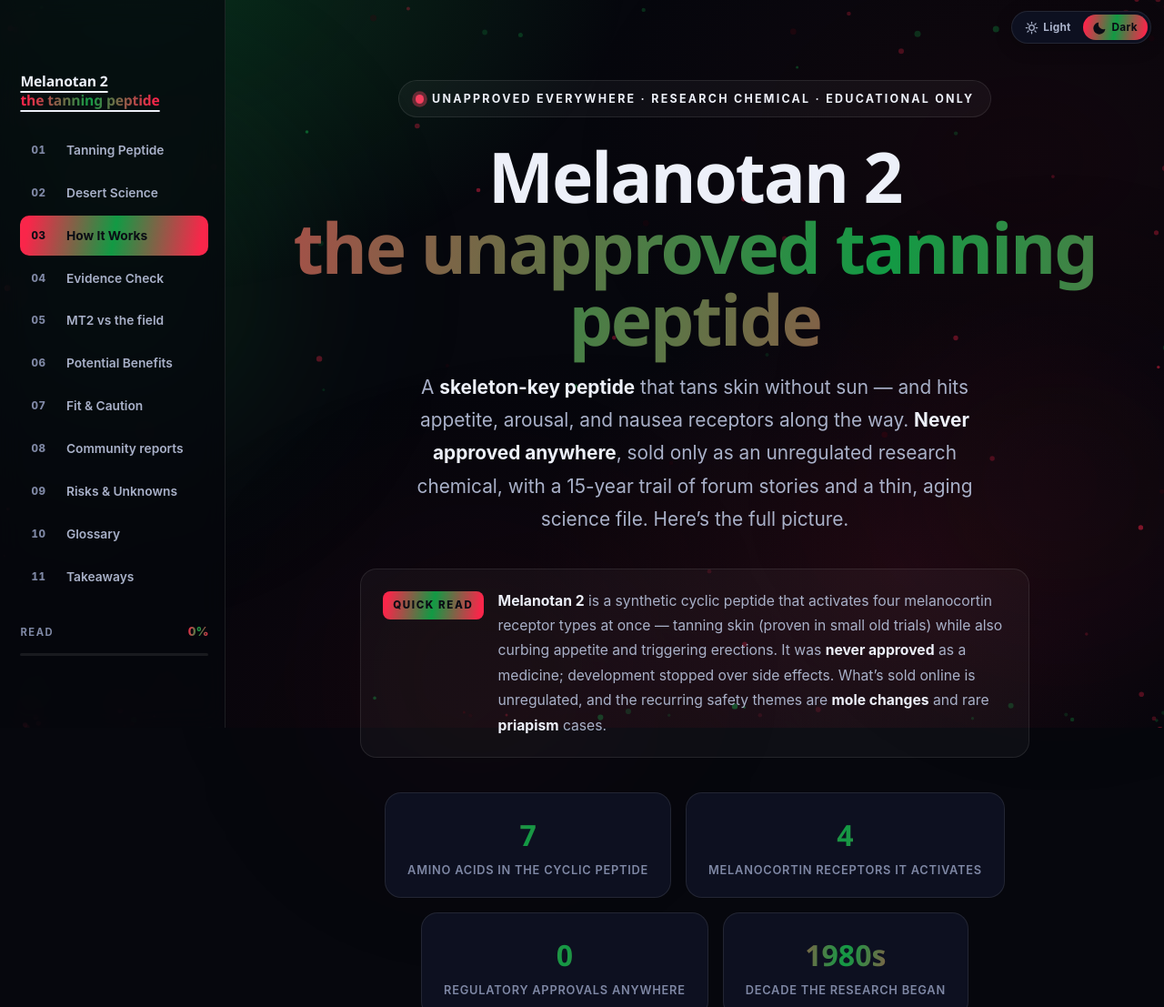
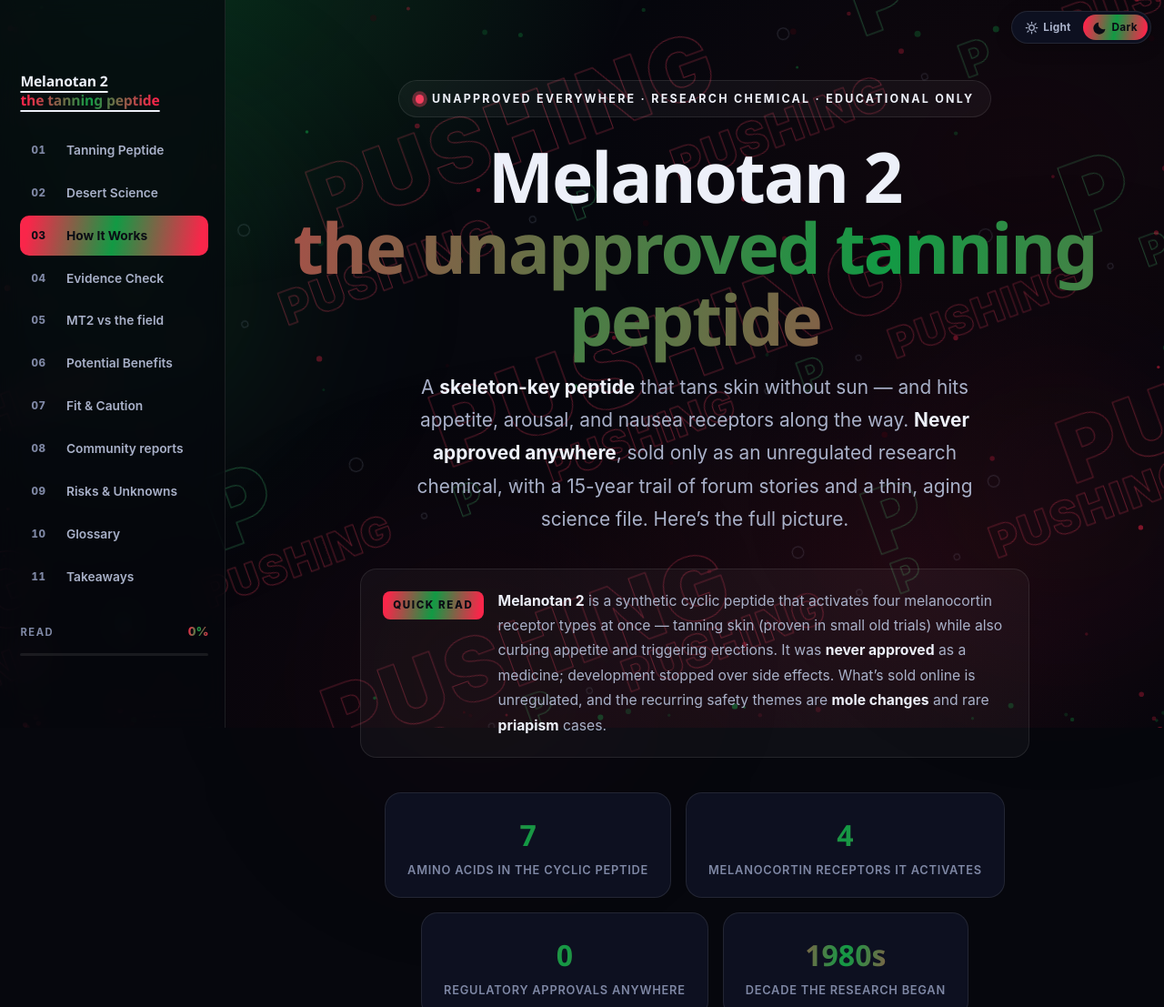
Before and after one commit to discoveranytime/melanotan2, a plain HTML site: page index.html in a window 1280 px wide. Shown: the top 1107 px of the page at 91% size. Drawn offline with Linux system fonts and the light colour scheme.

Commit message:
Add vibrant PUSHING P watermark (rose/green, recolor-adapted)

```diff
--- a/index.html
+++ b/index.html
@@ -510,9 +510,29 @@ mini-poll { display: block; }
 .ratehead h3{font-size:1.55rem;margin:0 0 .4rem}
 .ratehead p{color:var(--muted);margin:0}
 .dsub:first-child{margin-top:0}
+
+#bgtext{position:fixed;inset:0;z-index:0;overflow:hidden;pointer-events:none}
+.bgline{position:absolute;left:-25%;width:150%;transform:rotate(-20deg)}
+.bgtrack{display:inline-block;white-space:nowrap;animation:wmdrift var(--spd,120s) linear infinite}
+.bgline.rev .bgtrack{animation-direction:reverse}
+.bgtrack b{font-weight:900;letter-spacing:.04em;color:transparent;-webkit-text-stroke:1px var(--sc,rgba(244,63,94,.38))}
+.bgtrack i{font-style:normal;color:transparent;-webkit-text-stroke:1px rgba(152,164,192,.22);margin:0 .7em}
+.w1{--sc:rgba(244,63,94,.38)}
+.w2{--sc:rgba(74,222,128,.34)}
+@keyframes wmdrift{to{transform:translateX(-50%)}}
+@media(max-width:900px){ .bgline.mhide{display:none} }
+@media (prefers-reduced-motion:reduce){ .bgtrack{animation:none} }
 </style>
 </head>
 <body>
+<div id="bgtext" aria-hidden="true">
+<div class="bgline" style="top:4%;font-size:6rem;--spd:138s"><div class="bgtrack"><span><b class="w1">PUSHING</b><i>·</i><b class="w2">P</b><i>·</i><b class="w1">PUSHING</b><i>·</i><b class="w2">P</b><i>·</i><b class="w1">PUSHING</b><i>·</i><b class="w2">P</b><i>·</i><b class="w1">PUSHING</b><i>·</i><b class="w2">P</b><i>·</i><b class="w1">PUSHING</b><i>·</i><b class="w2">P</b><i>·</i></span><span aria-hidden="true"><b class="w1">PUSHING</b><i>·</i><b class="w2">P</b><i>·</i><b class="w1">PUSHING</b><i>·</i><b class="w2">P</b><i>·</i><b class="w1">PUSHING</b><i>·</i><b class="w2">P</b><i>·</i><b class="w1">PUSHING</b><i>·</i><b class="w2">P</b><i>·</i><b class="w1">PUSHING</b><i>·</i><b class="w2">P</b><i>·</i></span></div></div>
+<div class="bgline rev" style="top:22%;font-size:3.2rem;--spd:106s"><div class="bgtrack"><span><b class="w1">PUSHING</b><i>·</i><b class="w2">P</b><i>·</i><b class="w1">PUSHING</b><i>·</i><b class="w2">P</b><i>·</i><b class="w1">PUSHING</b><i>·</i><b class="w2">P</b><i>·</i><b class="w1">PUSHING</b><i>·</i><b class="w2">P</b><i>·</i><b class="w1">PUSHING</b><i>·</i><b class="w2">P</b><i>·</i></span><span aria-hidden="true"><b class="w1">PUSHING</b><i>·</i><b class="w2">P</b><i>·</i><b class="w1">PUSHING</b><i>·</i><b class="w2">P</b><i>·</i><b class="w1">PUSHING</b><i>·</i><b class="w2">P</b><i>·</i><b class="w1">PUSHING</b><i>·</i><b class="w2">P</b><i>·</i><b class="w1">PUSHING</b><i>·</i><b class="w2">P</b><i>·</i></span></div></div>
+<div class="bgline" style="top:40%;font-size:7rem;--spd:162s"><div class="bgtrack"><span><b class="w1">PUSHING</b><i>·</i><b class="w2">P</b><i>·</i><b class="w1">PUSHING</b><i>·</i><b class="w2">P</b><i>·</i><b class="w1">PUSHING</b><i>·</i><b class="w2">P</b><i>·</i><b class="w1">PUSHING</b><i>·</i><b class="w2">P</b><i>·</i><b class="w1">PUSHING</b><i>·</i><b class="w2">P</b><i>·</i></span><span aria-hidden="true"><b class="w1">PUSHING</b><i>·</i><b class="w2">P</b><i>·</i><b class="w1">PUSHING</b><i>·</i><b class="w2">P</b><i>·</i><b class="w1">PUSHING</b><i>·</i><b class="w2">P</b><i>·</i><b class="w1">PUSHING</b><i>·</i><b class="w2">P</b><i>·</i><b class="w1">PUSHING</b><i>·</i><b class="w2">P</b><i>·</i></span></div></div>
+<div class="bgline rev mhide" style="top:58%;font-size:2.8rem;--spd:119s"><div class="bgtrack"><span><b class="w1">PUSHING</b><i>·</i><b class="w2">P</b><i>·</i><b class="w1">PUSHING</b><i>·</i><b class="w2">P</b><i>·</i><b class="w1">PUSHING</b><i>·</i><b class="w2">P</b><i>·</i><b class="w1">PUSHING</b><i>·</i><b class="w2">P</b><i>·</i><b class="w1">PUSHING</b><i>·</i><b class="w2">P</b><i>·</i></span><span aria-hidden="true"><b class="w1">PUSHING</b><i>·</i><b class="w2">P</b><i>·</i><b class="w1">PUSHING</b><i>·</i><b class="w2">P</b><i>·</i><b class="w1">PUSHING</b><i>·</i><b class="w2">P</b><i>·</i><b class="w1">PUSHING</b><i>·</i><b class="w2">P</b><i>·</i><b class="w1">PUSHING</b><i>·</i><b class="w2">P</b><i>·</i></span></div></div>
+<div class="bgline mhide" style="top:76%;font-size:6rem;--spd:150s"><div class="bgtrack"><span><b class="w1">PUSHING</b><i>·</i><b class="w2">P</b><i>·</i><b class="w1">PUSHING</b><i>·</i><b class="w2">P</b><i>·</i><b class="w1">PUSHING</b><i>·</i><b class="w2">P</b><i>·</i><b class="w1">PUSHING</b><i>·</i><b class="w2">P</b><i>·</i><b class="w1">PUSHING</b><i>·</i><b class="w2">P</b><i>·</i></span><span aria-hidden="true"><b class="w1">PUSHING</b><i>·</i><b class="w2">P</b><i>·</i><b class="w1">PUSHING</b><i>·</i><b class="w2">P</b><i>·</i><b class="w1">PUSHING</b><i>·</i><b class="w2">P</b><i>·</i><b class="w1">PUSHING</b><i>·</i><b class="w2">P</b><i>·</i><b class="w1">PUSHING</b><i>·</i><b class="w2">P</b><i>·</i></span></div></div>
+<div class="bgline rev mhide" style="top:90%;font-size:3rem;--spd:100s"><div class="bgtrack"><span><b class="w1">PUSHING</b><i>·</i><b class="w2">P</b><i>·</i><b class="w1">PUSHING</b><i>·</i><b class="w2">P</b><i>·</i><b class="w1">PUSHING</b><i>·</i><b class="w2">P</b><i>·</i><b class="w1">PUSHING</b><i>·</i><b class="w2">P</b><i>·</i><b class="w1">PUSHING</b><i>·</i><b class="w2">P</b><i>·</i></span><span aria-hidden="true"><b class="w1">PUSHING</b><i>·</i><b class="w2">P</b><i>·</i><b class="w1">PUSHING</b><i>·</i><b class="w2">P</b><i>·</i><b class="w1">PUSHING</b><i>·</i><b class="w2">P</b><i>·</i><b class="w1">PUSHING</b><i>·</i><b class="w2">P</b><i>·</i><b class="w1">PUSHING</b><i>·</i><b class="w2">P</b><i>·</i></span></div></div>
+</div>
 <svg class="sr-only" aria-hidden="true" focusable="false">
   <defs>
     <linearGradient id="triGrad" x1="0%" y1="0%" x2="100%" y2="0%">
```
